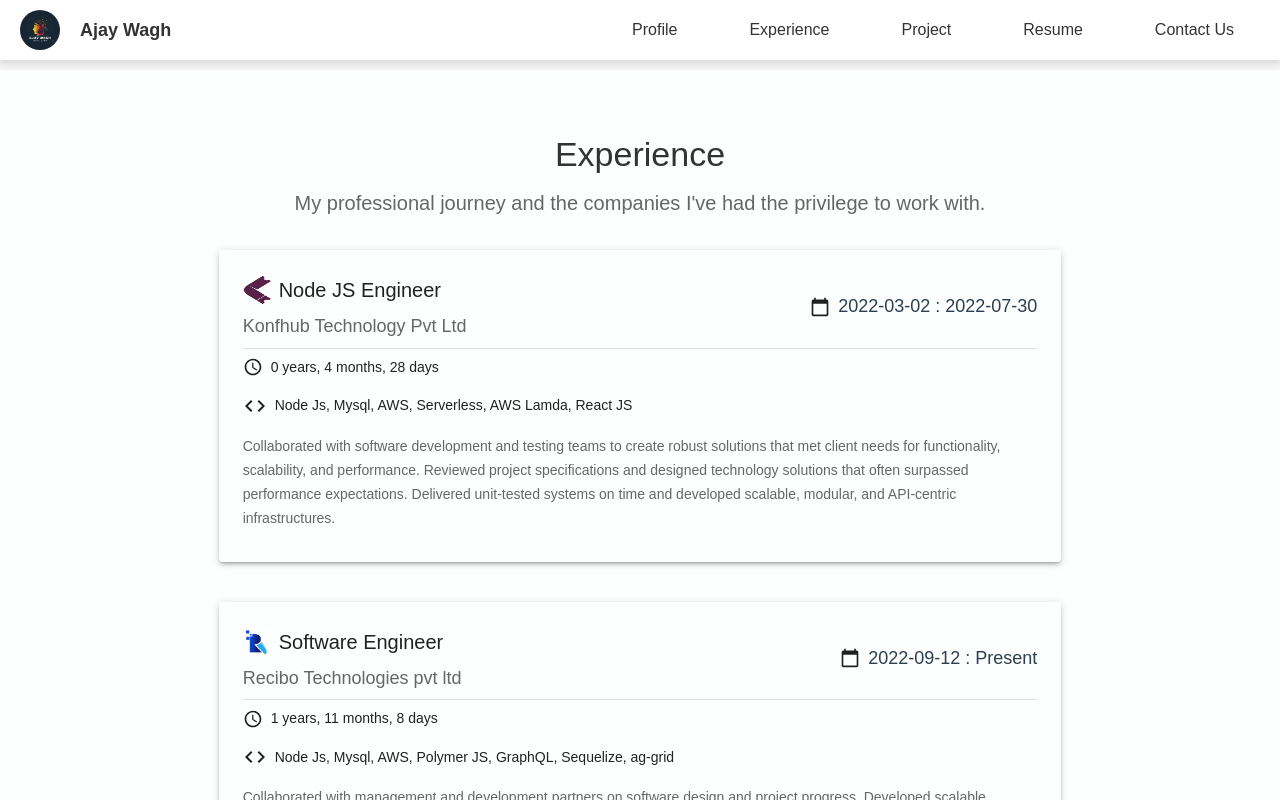
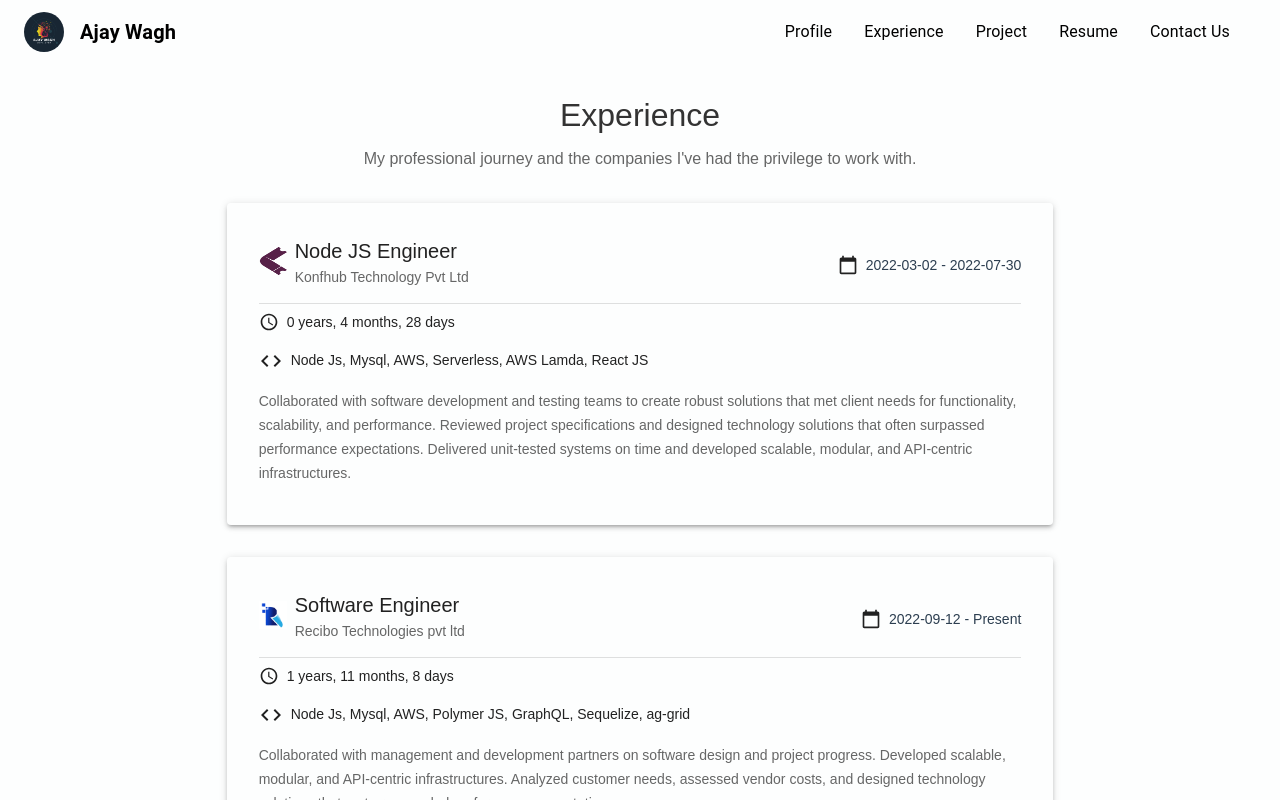
Before and after one commit to Ajaywagh2298/ajaywaghresume, a React (Create React App) app: page /exp in a window 1280 px wide. Shown: the top 800 px of the page. Built offline with nearby package versions, Linux system fonts and the light colour scheme.

Commit message:
version 2

```diff
--- a/src/components/Navbar.css
+++ b/src/components/Navbar.css
@@ -1,6 +1,3 @@
-.home {
-  padding: 20px;
-}
 
 .profile-card {
   background-color: #f9f9f9;
@@ -14,27 +11,6 @@
   justify-content: center;
 }
 
-.social-links a {
-  margin-right: 10px;
-  color: #333;
-  text-decoration: none;
-}
-
-.social-links a:hover {
-  color: #0073b1;
-}
-
-.experience, .education, .skills, .certifications {
-  margin-bottom: 20px;
-}
-
-.experience-card, .education-card, .certification-card, .skill {
-  background-color: #fff;
-  padding: 20px;
-  margin-bottom: 10px;
-  border-radius: 10px;
-  box-shadow: 0 2px 4px rgba(0, 0, 0, 0.1);
-}
 
 .company-logo {/* Main Content Styling */
   .main-content {
@@ -52,86 +28,12 @@
   margin-right: 10px;
 }
 
-.skill-icon {
-  width: 30px;
-  height: 30px;
-  margin-right: 10px;
-}
-
-.skill-level {
-  width: 100%;
-  background-color: #f1f1f1;
-  border-radius: 5px;
-  overflow: hidden;
-  margin-top: 5px;
-}
-
-.skill-bar {
-  height: 10px;
-  background-color: #4caf50;
-}
-* {
-  margin: 0;
-  padding: 0;
-  box-sizing: border-box;
-}
-
 body {
   font-family: Arial, sans-serif;
   background-color: #f4f4f4;
   color: #333;
 }
 
-.header {
-  display: flex;
-  justify-content: space-between;
-  align-items: center;
-  padding: 20px;
-  background-color: #fff;
-  box-shadow: 0 2px 4px rgba(0, 0, 0, 0.1);
-}
-
-.user-info {
-  display: flex;
-  align-items: center;
-}
-
-.user-image {
-  width: 40px;
-  height: 40px;
-  border-radius: 50%;
-  margin-right: 10px;
-}
-
-.user-name {
-  font-weight: bold;
-  font-size: 18px;
-}
-
-.nav {
-  display: flex;
-}
-
-.nav-links {
-  display: flex;
-  list-style: none;
-}
-
-.nav-links li {
-  margin: 0 10px;
-}
-
-.nav-links a {
-  text-decoration: none;
-  color: #333;
-  padding: 8px 16px;
-  border-radius: 4px;
-  transition: background-color 0.3s ease;
-}
-
-.nav-links a:hover {
-  background-color: #ddd;
-}
 
 
 .modal {
@@ -174,56 +76,6 @@ body {
   }
 }
 
-.header {
-  position: fixed;
-  top: 0;
-  left: 0;
-  width: 100%;
-  z-index: 1000;
-  background-color: #ffffff; /* Ensure background color is set to avoid transparency issues */
-  box-shadow: 0 4px 6px rgba(0, 0, 0, 0.1); /* Optional: Add a shadow for better visibility */
-  padding: 10px 20px; /* Adjust padding as needed */
-}
-
-body {
-  margin-top: 70px; /* Adjust this based on the height of your navbar */
-}
-
-.user-info {
-  display: flex;
-  align-items: center;
-}
-
-.user-image {
-  width: 40px;
-  height: 40px;
-  border-radius: 50%;
-  cursor: pointer;
-}
-
-.user-name {
-  margin-left: 10px;
-  font-weight: bold;
-}
-
-.nav {
-  display: flex;
-}
-
-.nav-links {
-  list-style-type: none;
-  display: flex;
-  gap: 20px;
-}
-
-.nav-links li {
-  display: inline;
-}
-
-.nav-links a {
-  text-decoration: none;
-  color: #333;
-}
 
 .modal {
   position: fixed;
--- a/src/components/Navbar.js
+++ b/src/components/Navbar.js
@@ -1,44 +1,115 @@
 import React, { useState } from 'react';
 import { Link } from 'react-router-dom';
+import {
+  AppBar,
+  Toolbar,
+  IconButton,
+  Typography,
+  Drawer,
+  List,
+  ListItem,
+  ListItemText,
+  Avatar,
+  Box,
+} from '@mui/material';
+import MenuIcon from '@mui/icons-material/Menu';
+import userImage from './user.jpg';
 import './Navbar.css';
-import userImage from './user.jpg'; // Importing the image
 
 const Navbar = () => {
+  const [isDrawerOpen, setIsDrawerOpen] = useState(false);
   const [isImageClicked, setIsImageClicked] = useState(false);
 
   const handleImageClick = () => {
     setIsImageClicked(true);
   };
 
+  const handleDrawerToggle = () => {
+    setIsDrawerOpen(!isDrawerOpen);
+  };
+
   const handleClose = (e) => {
-    if (e.target.className === 'modal') {
+    if (e.target.className.includes('modal')) {
       setIsImageClicked(false);
     }
   };
 
   return (
     <>
-      <header className="header">
-        <div className="user-info">
-          <img
-            src={userImage}
-            alt="Ajay Wagh"
-            className="user-image"
-            onClick={handleImageClick}
-          />
-          <span className="user-name">Ajay Wagh</span>
-        </div>
-        <nav className="nav">
-          <ul className="nav-links">
-            <li><Link to="/">Profile</Link></li>
-            <li><Link to="/exp">Experience</Link></li>
-            <li><Link to="/projects">Project</Link></li>
-            <li><Link to="/resume">Resume</Link></li>
-            <li><Link to="/contact">Contact Us</Link></li>
-          </ul>
-        </nav>
-      </header>
+      <AppBar position="static" sx={{ backgroundColor: '#fdfefe' }}>
+        <Toolbar sx={{ justifyContent: 'space-between' }}>
+          <Box sx={{ display: 'flex', alignItems: 'center' }}>
+            <Avatar
+              src={userImage}
+              alt="Ajay Wagh"
+              sx={{ cursor: 'pointer' }}
+              onClick={handleImageClick}
+            />
+            <Typography
+              variant="h6"
+              sx={{ marginLeft: 2, fontWeight: 'bold', color: '#000' }}
+            >
+              Ajay Wagh
+            </Typography>
+          </Box>
+          <Box sx={{ display: { xs: 'none', md: 'block' } }}>
+            <List sx={{ display: 'flex', flexDirection: 'row', padding: 0 }}>
+              <ListItem component={Link} to="/" button>
+                <ListItemText primary="Profile"  sx={{color: '#000'}}/>
+              </ListItem>
+              <ListItem component={Link} to="/exp" button>
+                <ListItemText primary="Experience" sx={{color: '#000'}} />
+              </ListItem>
+              <ListItem component={Link} to="/projects" button>
+                <ListItemText primary="Project" sx={{color: '#000'}}/>
+              </ListItem>
+              <ListItem component={Link} to="/resume" button>
+                <ListItemText primary="Resume" sx={{color: '#000'}} />
+              </ListItem>
+              <ListItem component={Link} to="/contact"  button>
+                <ListItemText primary="Contact Us" sx={{color: '#000',width: 90}} />
+              </ListItem>
+            </List>
+          </Box>
+          <IconButton
+            edge="end"
+            color="inherit"
+            aria-label="menu"
+            sx={{ display: { xs: 'block', md: 'none' }, color :'#000'  }}
+            onClick={handleDrawerToggle}
+          >
+            <MenuIcon />
+          </IconButton>
+        </Toolbar>
+      </AppBar>
 
+      {/* Drawer for mobile view */}
+      <Drawer
+        anchor="left"
+        open={isDrawerOpen}
+        onClose={handleDrawerToggle}
+        sx={{ display: { xs: 'block', md: 'none', color :'#000' } }}
+      >
+        <List>
+          <ListItem button component={Link} to="/" onClick={handleDrawerToggle}>
+            <ListItemText primary="Profile" />
+          </ListItem>
+          <ListItem button component={Link} to="/exp" onClick={handleDrawerToggle}>
+            <ListItemText primary="Experience" />
+          </ListItem>
+          <ListItem button component={Link} to="/projects" onClick={handleDrawerToggle}>
+            <ListItemText primary="Project" />
+          </ListItem>
+          <ListItem button component={Link} to="/resume" onClick={handleDrawerToggle}>
+            <ListItemText primary="Resume" />
+          </ListItem>
+          <ListItem button component={Link} to="/contact" onClick={handleDrawerToggle}>
+            <ListItemText primary="Contact Us" />
+          </ListItem>
+        </List>
+      </Drawer>
+
+      {/* Modal for the larger image view */}
       {isImageClicked && (
         <div className="modal" onClick={handleClose}>
           <div className="modal-content">
--- a/src/pages/Experience.js
+++ b/src/pages/Experience.js
@@ -2,8 +2,8 @@ import React from 'react';
 import { Card, CardContent, Typography, Box, Grid, Divider } from '@mui/material';
 import { ThemeProvider, createTheme } from '@mui/material/styles';
 import { CalendarToday as CalendarTodayIcon, AccessTime as AccessTimeIcon } from '@mui/icons-material';
+import CodeIcon from '@mui/icons-material/Code';
 import { differenceInYears, differenceInMonths, differenceInDays, addMonths } from 'date-fns';
-import CodeIcon from '@mui/icons-material/Code';
 import { userData, experienceData } from '../data';
 
 const theme = createTheme({
@@ -13,21 +13,20 @@ const theme = createTheme({
   },
   typography: {
     fontFamily: 'Poppins, sans-serif',
-      h5: {
-        fontSize: 28,
+    h4: {
+      fontSize: '2rem', // Adjust size for mobile
+    },
+    h6: {
+      fontSize: '1.25rem',
     },
     body1: {
-        fontSize: 20,
+      fontSize: '1rem',
     },
     body2: {
-        fontSize: 18,
-      },
-      smallBody: {
-        fontSize: 18,
-        fontFamily: 'Josefin Slab, serif',
+      fontSize: '0.875rem',
     },
     iconText: {
-        fontSize: 14
+      fontSize: '0.875rem',
     }
   }
 });
@@ -36,26 +35,32 @@ const theme = createTheme({
   const start = new Date(startDate);
   const end = endDate && endDate !== 'Present' ? new Date(endDate) : new Date();
 
-    // Calculate the difference in years and months
   const years = differenceInYears(end, start);
   const months = differenceInMonths(end, start) % 12;
-
-    // Calculate the difference in days considering the complete months
   const endDateAdjusted = addMonths(start, years * 12 + months);
   const days = differenceInDays(end, endDateAdjusted);
 
   return `${years} years, ${months} months, ${days} days`;
 };
 
-
 const ExperienceList = () => {
   return (
     <ThemeProvider theme={theme}>
       <Box
-      sx={{ py: 8, display: 'flex', flexDirection: 'column', alignItems: 'center' , background :'#fdfefe'}}
+        sx={{
+          py: 4,
+          px: 2,
+          display: 'flex',
+          flexDirection: 'column',
+          alignItems: 'center',
+          background: '#fdfefe'
+        }}
       >
         <Box
-        sx={{ mb: 4, textAlign: 'center'}}
+          sx={{
+            mb: 4,
+            textAlign: 'center'
+          }}
         >
           <Typography variant="h4" gutterBottom>
             Experience
@@ -64,29 +69,31 @@ const ExperienceList = () => {
             My professional journey and the companies I've had the privilege to work with.
           </Typography>
         </Box>
-      <Grid container spacing={4} justifyContent="center">
-        <Grid item xs={12} md={8}>
+        <Grid container spacing={2} justifyContent="center">
+          <Grid item xs={12} sm={10} md={8}>
             {experienceData.length > 0 ? (
               experienceData.map((data) => (
-              <Card key={data.companyName} sx={{ p: 1, boxShadow: 3, mb: 5 }}>
+                <Card key={data.companyName} sx={{ p: 2, boxShadow: 3, mb: 4 }}>
                   <CardContent>
-                  <Box display="flex" justifyContent="space-between" alignItems="center" mb={1}>
-                    <Box>
+                    <Box display="flex" flexDirection={{ xs: 'column', sm: 'row' }} justifyContent="space-between" alignItems="center" mb={1}>
                       <Box display="flex" alignItems="center" mb={1}>
                         <img
                           src={data.companyLogo}
                           alt={data.companyName}
                           style={{ width: 28, height: 28, marginRight: 8 }}
                         />
+                        <Box>
                           <Typography variant="h6">{data.designation}</Typography>
-                      </Box>
                           <Typography variant="body2" color="textSecondary">
                             {data.companyName}
                           </Typography>
                         </Box>
+                      </Box>
                       <Box display="flex" alignItems="center" gap={1} color="textSecondary">
                         <CalendarTodayIcon fontSize="small" />
-                      <Typography variant="body2" sx={{color : '#2c3e50' }}>{data.startDate} : {data.endDate || 'Present'}</Typography>
+                        <Typography variant="body2" sx={{ color: '#2c3e50' }}>
+                          {data.startDate} - {data.endDate || 'Present'}
+                        </Typography>
                       </Box>
                     </Box>
                     <Divider sx={{ my: 1 }} />
@@ -98,7 +105,7 @@ const ExperienceList = () => {
                         </Typography>
                       </Box>
                       <Box display="flex" alignItems="center" gap={1} mb={2} color="textSecondary">
-                      <CodeIcon/>
+                        <CodeIcon />
                         <Typography variant="iconText">
                           {data.skill}
                         </Typography>
```
Also changed, not shown: src/data.js (+16 -15 lines), src/pages/Home.js (+59 -46 lines), src/pages/Resume.js (+19 -28 lines). Lines whose indentation alone changed are shown as unchanged.
